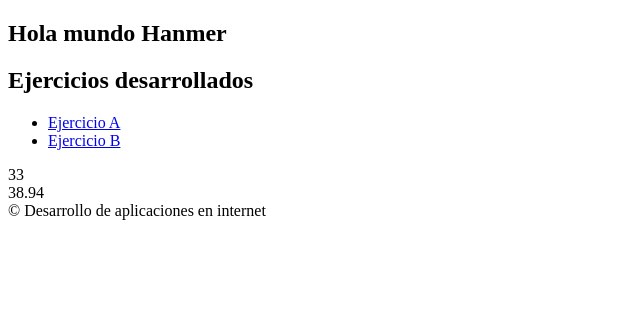
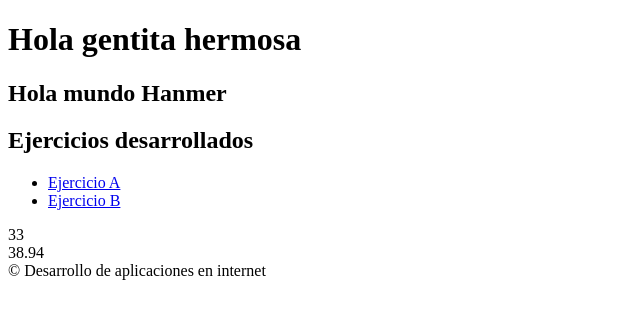
Before and after one commit to Han-28/test, a PHP site: page / in a window 1280 px wide. Shown: the top 319 px of the page, without its empty margins (0-640 px from the left). Run offline with PHP 8.4, Linux system fonts and the light colour scheme.

Commit message:
Segundo cambio

```diff
--- a/index.php
+++ b/index.php
@@ -10,7 +10,9 @@ $Nombre = "Hanmer";
     <title>Laboratorio 1</title>
 </head>
 <body>
-    <header> </header>
+    <header>
+        <h1> Hola gentita hermosa</h1>
+    </header>
     <nav> </nav>
     <article>
     <h1>Hola mundo <?php echo $Nombre ?></h1>
```
